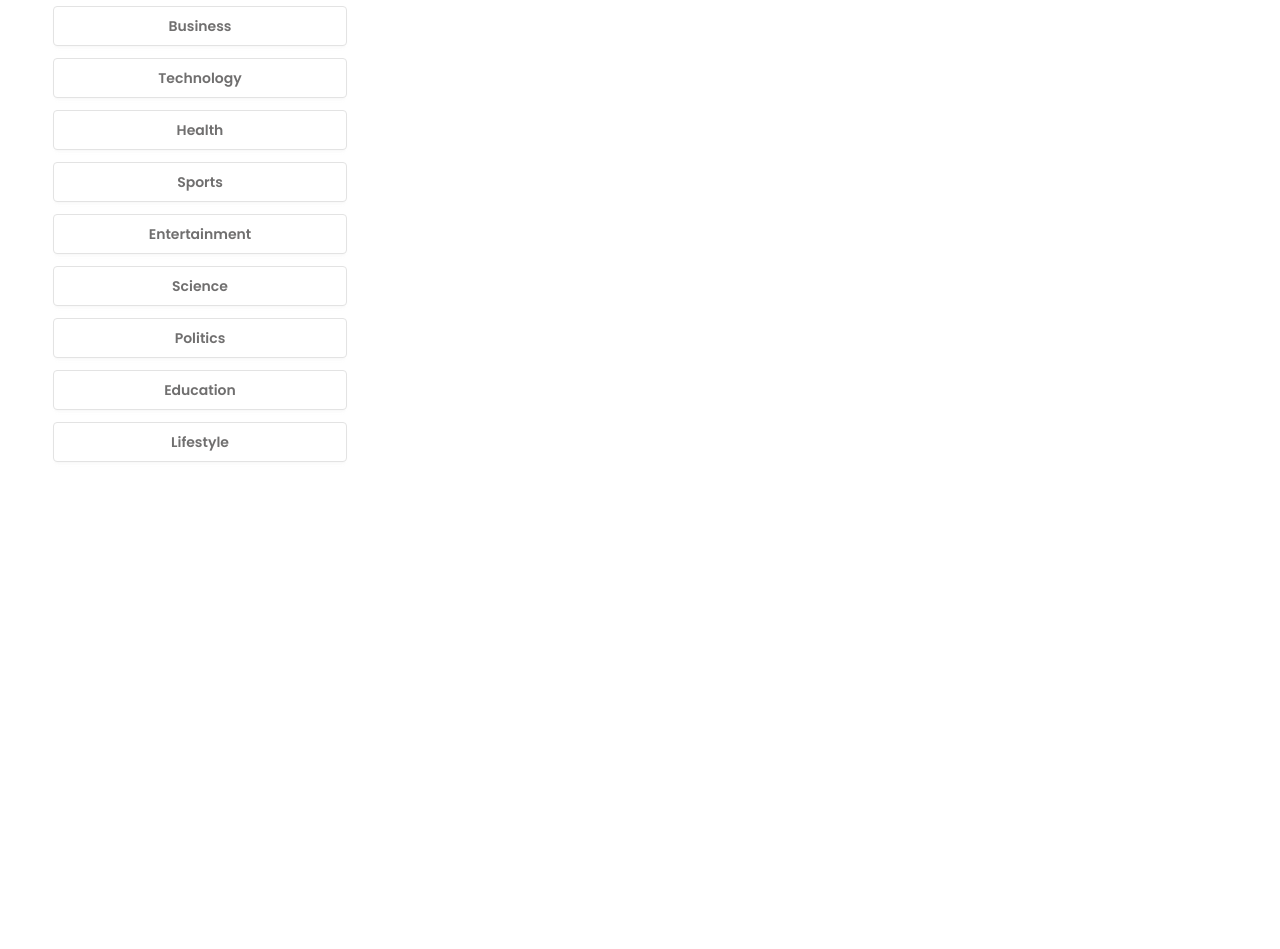
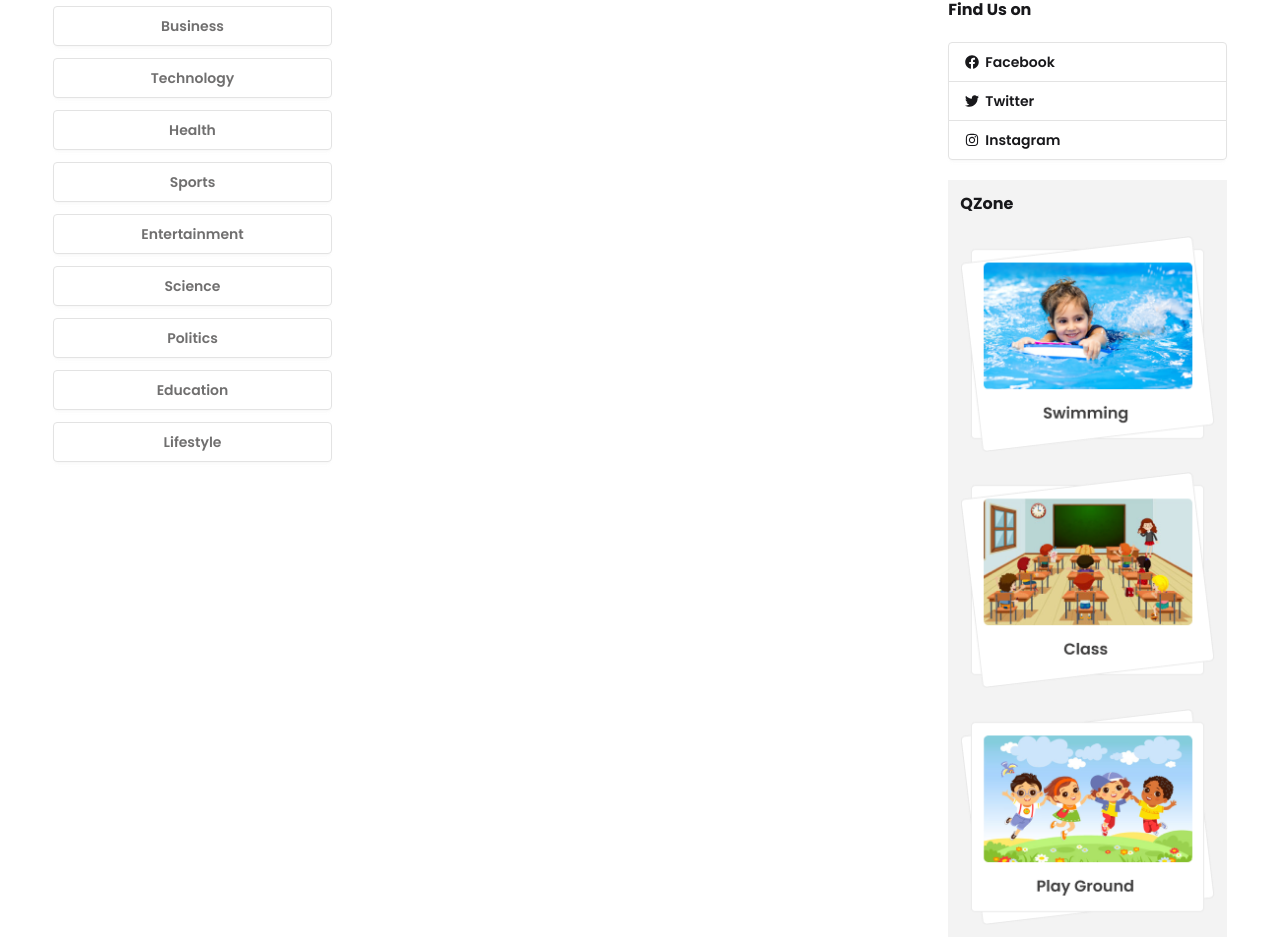
Before and after one commit to soyeb109/dragon-news, a React (Vite) app: page / in a window 1280 px wide. Shown: the part 455-1404 px from the top of the page. Before the commit the page ends 929 px from the top, so only its background shows below. Built offline with nearby package versions, Linux system fonts and the light colour scheme.

Commit message:
add right side qzone & findus

```diff
--- /dev/null
+++ b/src/components/HomeLayout/FindUs.jsx
@@ -0,0 +1,26 @@
+import React from "react";
+import { FaFacebook, FaInstagram, FaTwitter } from "react-icons/fa";
+
+const FindUs = () => {
+  return (
+    <div>
+      <h2 className="font-bold mb-5">Find Us on</h2>
+      <div>
+        <div className="join join-vertical w-full">
+          <button className="btn bg-base-100 justify-start join-item">
+            <FaFacebook /> Facebook
+          </button>
+          <button className="btn bg-base-100 justify-start join-item">
+            <FaTwitter /> Twitter
+          </button>
+          <button className="btn bg-base-100 justify-start join-item">
+            <FaInstagram />
+            Instagram
+          </button>
+        </div>
+      </div>
+    </div>
+  );
+};
+
+export default FindUs;
--- /dev/null
+++ b/src/components/HomeLayout/Qzone.jsx
@@ -0,0 +1,19 @@
+import React from "react";
+import classImage from "../../assets/class.png";
+import swimmingImage from "../../assets/swimming.png";
+import playImage from "../../assets/playground.png";
+
+const QZone = () => {
+  return (
+    <div className="bg-base-200 p-3">
+      <h2 className="font-bold mb-5">QZone</h2>
+      <div className="space-y-5">
+        <img src={swimmingImage} alt="swimming" />
+        <img src={classImage} alt="class" />
+        <img src={playImage} alt="playground" />
+      </div>
+    </div>
+  );
+};
+
+export default QZone;
--- a/src/components/HomeLayout/RightAside.jsx
+++ b/src/components/HomeLayout/RightAside.jsx
@@ -1,10 +1,14 @@
 import React from "react";
 import SocialLogin from "./SocialLogin";
+import FindUs from "./FindUs";
+import QZone from "./Qzone";
 
 const RightAside = () => {
   return (
-    <div>
+    <div className="space-y-5">
       <SocialLogin />
+      <FindUs />
+      <QZone />
     </div>
   );
 };
--- a/src/layouts/HomeLayout.jsx
+++ b/src/layouts/HomeLayout.jsx
@@ -17,7 +17,7 @@
           <Navbar />
         </nav>
       </header>
-      <main className="w-11/12 mx-auto my-3  grid grid-cols-12">
+      <main className="w-11/12 mx-auto my-3  grid grid-cols-12 gap-5">
         <aside className="col-span-3">
           <LeftAside />
         </aside>
```
